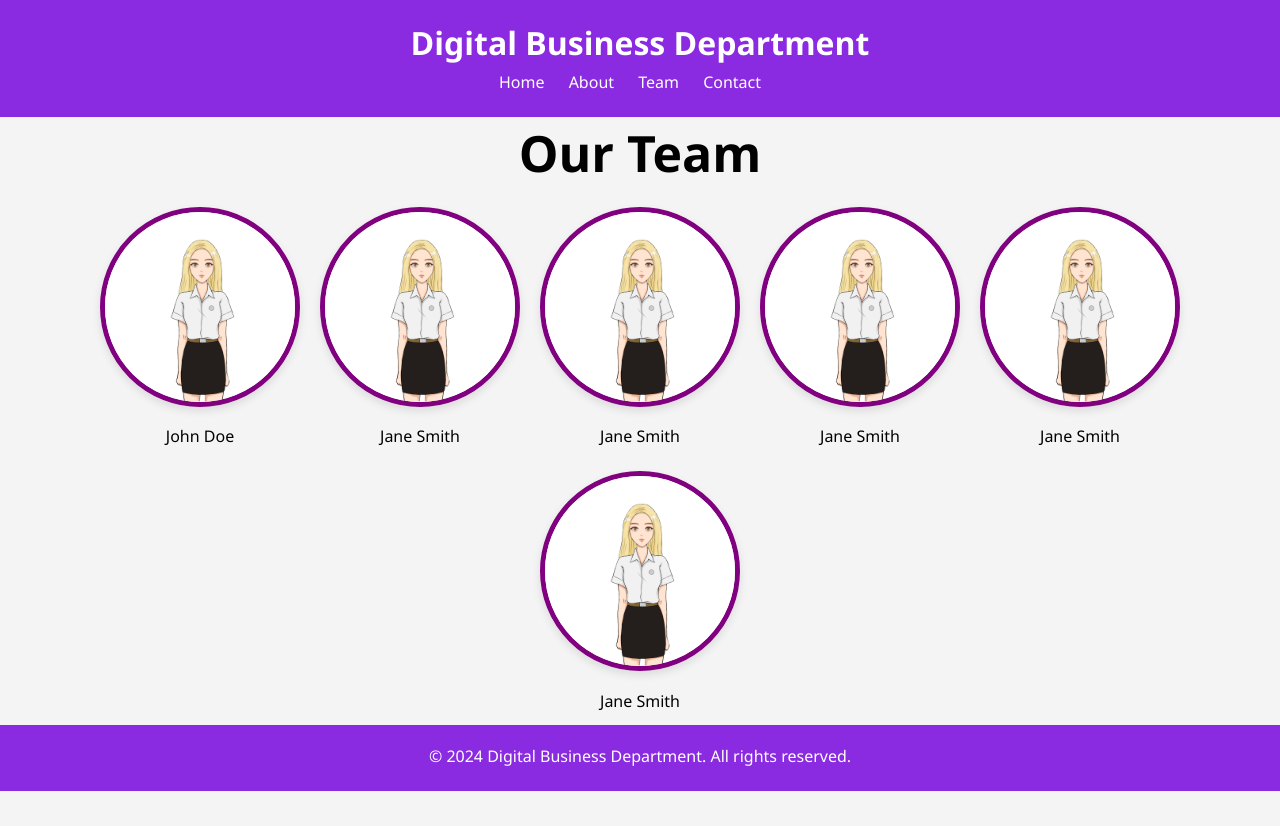
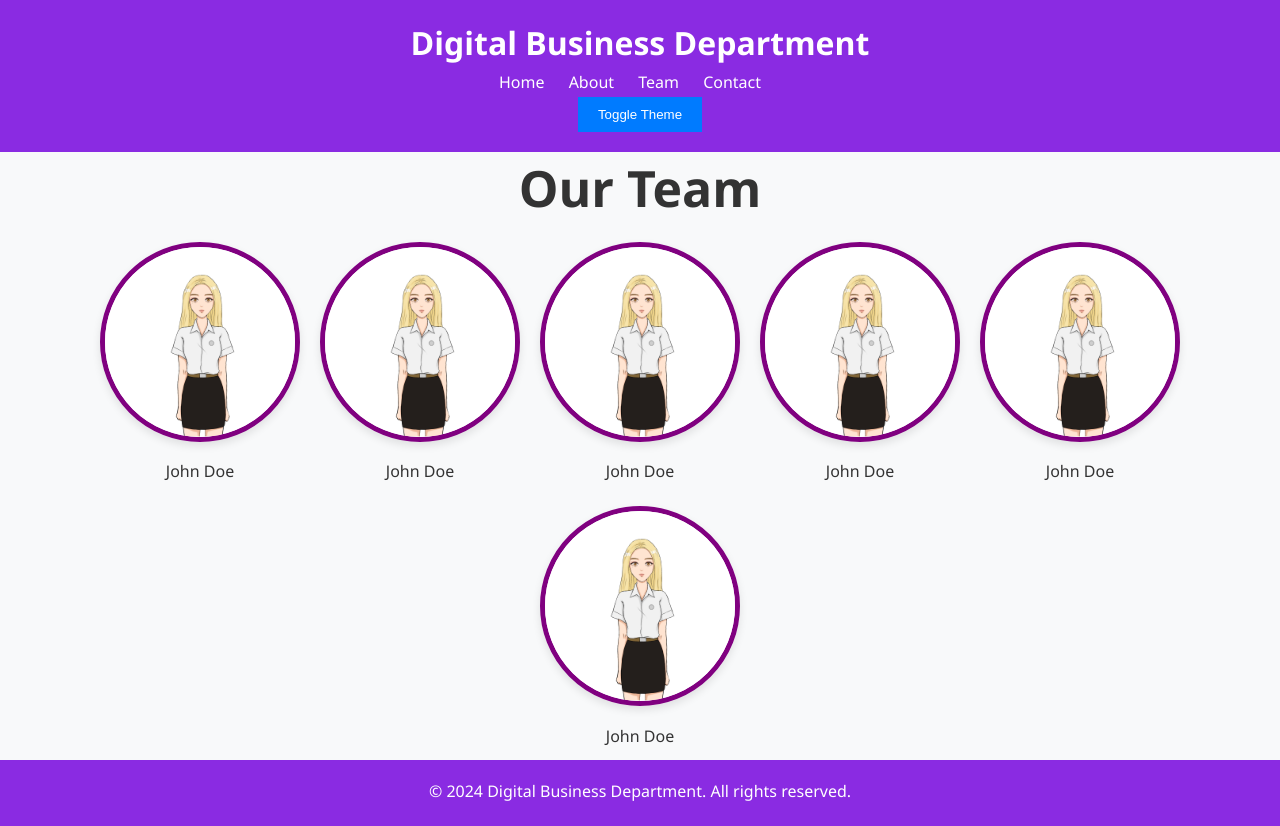
Before and after one commit to DozPumiput/computer-business, a PHP site: page /team.html in a window 1280 px wide. Before the commit the page ends 791 px from the top, so only its background shows below. Run offline with PHP 8.4, Linux system fonts and the light colour scheme.

Commit message:
secord commit

```diff
--- a/css/team.css
+++ b/css/team.css
@@ -22,8 +22,10 @@
 /* Additional styles for team page */
 .team {
   /* display: flex; */
-  flex-wrap: wrap; /* Allow items to wrap */
-  justify-content: center; /* Center items horizontally */
+  flex-wrap: wrap;
+  justify-content: center;
+  background-color: #f8f9fa; /* Light background color */
+  color: #333; /* Dark text color */
 }
 
 .team-member {
--- a/team.html
+++ b/team.html
@@ -6,6 +6,19 @@
   <title>Digital Business Department - Our Team</title>
   <link href="https://fonts.googleapis.com/css2?family=Noto+Sans+Thai:wght@100..900&display=swap" rel="stylesheet">
   <link rel="stylesheet" href="/css/team.css"> <!-- เปลี่ยนไปใช้ team.css -->
+  <style>
+    /* เพิ่มสไตล์เพื่อปรับเปลี่ยนสีของปุ่มเมื่ออยู่ในโหมดที่แตกต่างกัน */
+    .theme-toggle {
+      background-color: #007bff;
+      color: #fff;
+      border: none;
+      padding: 10px 20px;
+      cursor: pointer;
+    }
+    .theme-toggle.dark-mode {
+      background-color: #333;
+    }
+  </style>
 </head>
 <body class="team">
   <header>
@@ -18,6 +31,8 @@
         <li><a href="contact.html">Contact</a></li>
       </ul>
     </nav>
+    <!-- เพิ่มปุ่ม Toggle Theme -->
+    <button class="theme-toggle" onclick="toggleTheme()">Toggle Theme</button>
   </header>
 
   <sectionteam>
@@ -27,33 +42,40 @@
         <img src="/img/member.jpg" alt="John Doe" style="max-width: 100%; height: auto;">
         <p>John Doe</p>
       </div>
+      <!-- เพิ่ม team-member อื่น ๆ ตามต้องการ -->
       <div class="team-member">
-        <img src="/img/member.jpg" alt="Jane Smith" style="max-width: 100%; height: auto;">
-        <p>Jane Smith</p>
+        <img src="/img/member.jpg" alt="John Doe" style="max-width: 100%; height: auto;">
+        <p>John Doe</p>
       </div>
       <div class="team-member">
-        <img src="/img/member.jpg" alt="Jane Smith" style="max-width: 100%; height: auto;">
-        <p>Jane Smith</p>
+        <img src="/img/member.jpg" alt="John Doe" style="max-width: 100%; height: auto;">
+        <p>John Doe</p>
       </div>
       <div class="team-member">
-        <img src="/img/member.jpg" alt="Jane Smith" style="max-width: 100%; height: auto;">
-        <p>Jane Smith</p>
+        <img src="/img/member.jpg" alt="John Doe" style="max-width: 100%; height: auto;">
+        <p>John Doe</p>
       </div>
       <div class="team-member">
-        <img src="/img/member.jpg" alt="Jane Smith" style="max-width: 100%; height: auto;">
-        <p>Jane Smith</p>
+        <img src="/img/member.jpg" alt="John Doe" style="max-width: 100%; height: auto;">
+        <p>John Doe</p>
       </div>
       <div class="team-member">
-        <img src="/img/member.jpg" alt="Jane Smith" style="max-width: 100%; height: auto;">
-        <p>Jane Smith</p>
+        <img src="/img/member.jpg" alt="John Doe" style="max-width: 100%; height: auto;">
+        <p>John Doe</p>
       </div>
-      <!-- Add more team members here -->
     </div>
   </sectionteam>
-
 
   <footer>
     <p>&copy; 2024 Digital Business Department. All rights reserved.</p>
   </footer>
+
+  <script>
+    function toggleTheme() {
+      const body = document.querySelector('body');
+      // สลับคลาส 'dark-mode' บน body เพื่อสลับธีม
+      body.classList.toggle('dark-mode');
+    }
+  </script>
 </body>
 </html>
```
